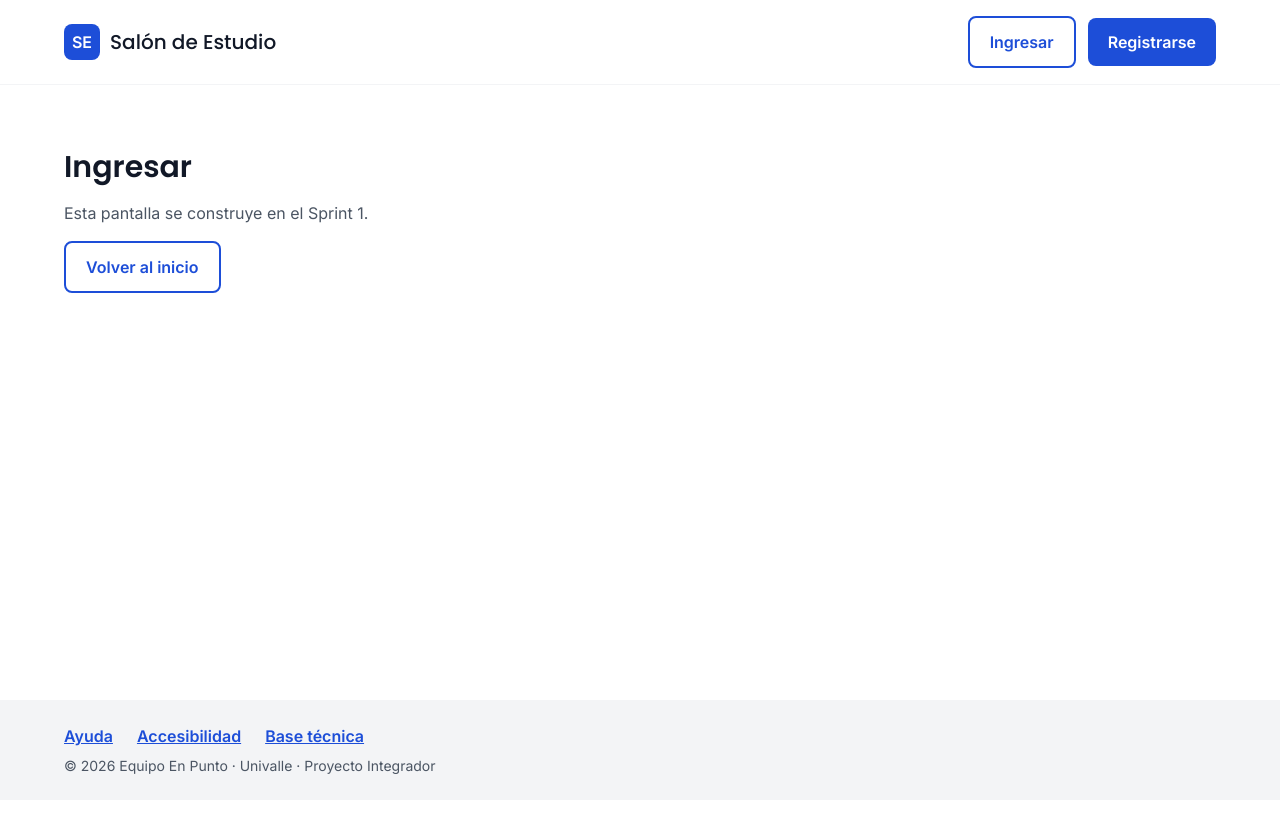
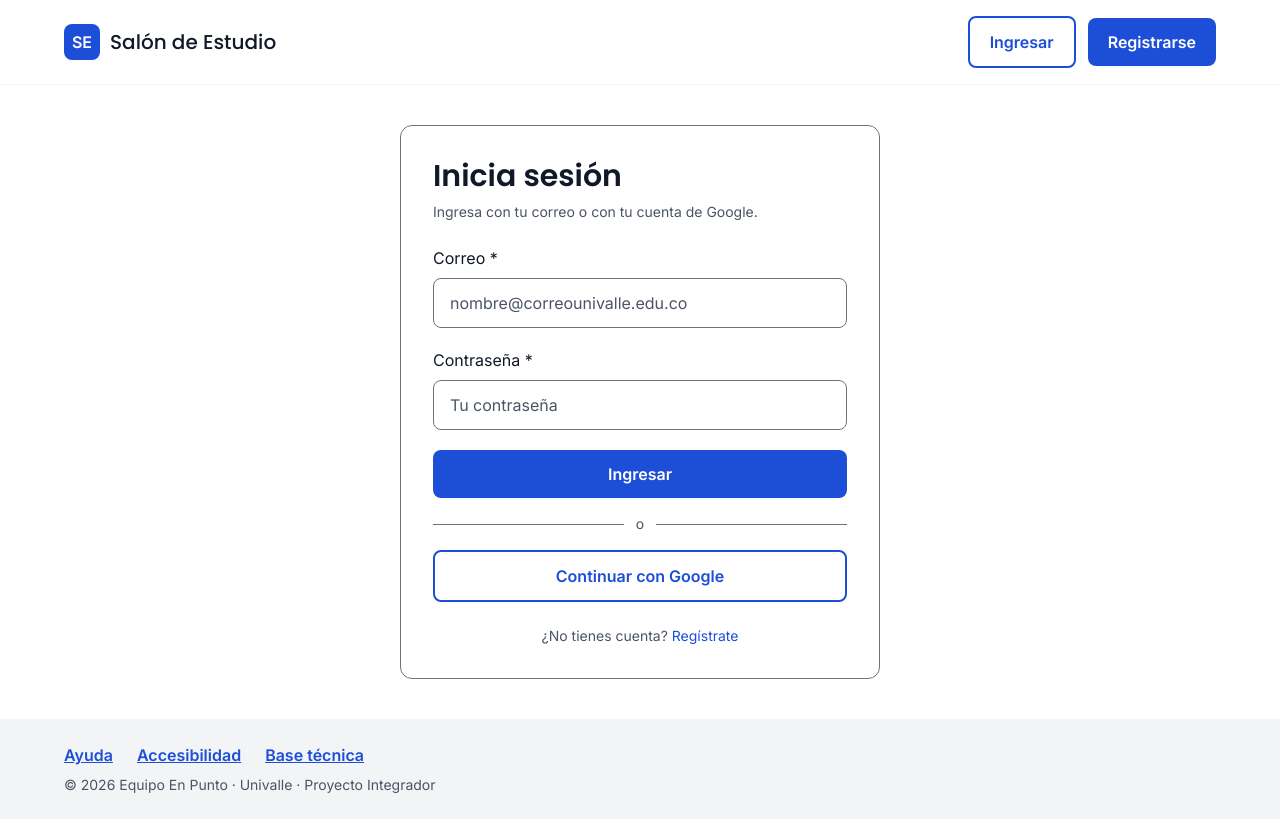
Before and after one commit to mini-proyecto-integrador2/frontend, a React (Vite) app: page /ingresar in a window 1280 px wide. Built offline with nearby package versions, Linux system fonts and the light colour scheme; no server answers.

Commit message:
feat(US-03): pantalla de inicio de sesión con estados de error y Google simulado

```diff
--- a/src/App.tsx
+++ b/src/App.tsx
@@ -6,6 +6,7 @@ import NoEncontrada from './pages/NoEncontrada'
 import EnConstruccion from './pages/EnConstruccion'
 import Registro from './pages/Registro'
 import RutaPrivada from './components/RutaPrivada'
+import Ingresar from './pages/Ingresar'
 
 // Rutas del mapa del sitio (C02). Las que aún no tienen historia muestran "En construcción".
 export default function App() {
@@ -14,7 +15,7 @@ export default function App() {
       <Route element={<LayoutBase />}>
         {/* Públicas */}
         <Route path="/" element={<Inicio />} />
-        <Route path="/ingresar" element={<EnConstruccion titulo="Ingresar" sprint={1} />} />
+        <Route path="/ingresar" element={<Ingresar />} />
         <Route path="/registro" element={<Registro />} />
         <Route path="/ayuda" element={<EnConstruccion titulo="Ayuda" sprint={6} />} />
 
--- /dev/null
+++ b/src/pages/Ingresar.tsx
@@ -0,0 +1,148 @@
+import { useState } from 'react'
+import type { FormEvent } from 'react'
+import { Link, useNavigate } from 'react-router-dom'
+import Boton from '../components/Boton'
+import Campo from '../components/Campo'
+import Carga from '../components/Carga'
+import Mensaje from '../components/Mensaje'
+import { useSesion } from '../context/SesionContexto'
+
+type Errores = { correo?: string; contrasena?: string }
+
+const MSG_CREDENCIALES =
+  'Correo o contraseña incorrectos. Revisa tus datos e inténtalo de nuevo.'
+const MSG_GOOGLE =
+  'No se pudo continuar con Google. Puedes intentarlo de nuevo o ingresar con tu correo.'
+
+// Datos simulados (Bloque 3). En el Bloque 4 se reemplazan por la API.
+const CORREO_SIMULADO = 'camila.rojas@correounivalle.edu.co'
+const CONTRASENA_SIMULADA = 'Estudio123'
+
+export default function Ingresar() {
+  const navigate = useNavigate()
+  const { iniciarSesion } = useSesion()
+  const [correo, setCorreo] = useState('')
+  const [contrasena, setContrasena] = useState('')
+  const [errores, setErrores] = useState<Errores>({})
+  const [banner, setBanner] = useState('')
+  const [cargando, setCargando] = useState(false)
+  const [textoCarga, setTextoCarga] = useState('Iniciando sesión...')
+
+  function enviar(evento: FormEvent<HTMLFormElement>) {
+    evento.preventDefault()
+    if (cargando) return
+
+    const e: Errores = {}
+    if (!correo.trim()) e.correo = 'Escribe tu correo.'
+    else if (!/^[^\s@]+@[^\s@]+\.[^\s@]+$/.test(correo.trim())) {
+      e.correo = 'Escribe un correo válido, por ejemplo nombre@correounivalle.edu.co.'
+    }
+    if (!contrasena) e.contrasena = 'Escribe tu contraseña.'
+
+    setBanner('')
+    if (e.correo || e.contrasena) {
+      setErrores(e)
+      document.getElementById(e.correo ? 'ingresar-correo' : 'ingresar-contrasena')?.focus()
+      return
+    }
+
+    setErrores({})
+    setTextoCarga('Iniciando sesión...')
+    setCargando(true)
+    setTimeout(() => {
+      setCargando(false)
+      if (correo.trim().toLowerCase() === CORREO_SIMULADO && contrasena === CONTRASENA_SIMULADA) {
+        iniciarSesion({ nombres: 'Camila', usuario: 'camila_rojas', avatar: 'A' })
+        navigate('/panel')
+        return
+      }
+      setBanner(MSG_CREDENCIALES)
+      document.getElementById('ingresar-correo')?.focus()
+    }, 1000)
+  }
+
+  function continuarConGoogle() {
+    if (cargando) return
+    setErrores({})
+    setBanner('')
+    setTextoCarga('Conectando con Google...')
+    setCargando(true)
+    setTimeout(() => {
+      setCargando(false)
+      setBanner(MSG_GOOGLE)
+    }, 1000)
+  }
+
+  return (
+    <section className="mx-auto w-full max-w-lg px-4 py-10">
+      <div className="rounded-xl border border-borde bg-white p-6 sm:p-8">
+        <h1 className="text-2xl font-bold text-texto sm:text-3xl">Inicia sesión</h1>
+        <p className="mt-2 text-sm text-texto-secundario">
+          Ingresa con tu correo o con tu cuenta de Google.
+        </p>
+
+        <form onSubmit={enviar} noValidate className="mt-6 flex flex-col gap-5">
+          {banner && <Mensaje tipo="error">{banner}</Mensaje>}
+
+          <Campo
+            id="ingresar-correo"
+            type="email"
+            label="Correo *"
+            placeholder="nombre@correounivalle.edu.co"
+            autoComplete="email"
+            value={correo}
+            onChange={(e) => {
+              setCorreo(e.target.value)
+              if (errores.correo) setErrores((x) => ({ ...x, correo: undefined }))
+            }}
+            error={errores.correo}
+          />
+
+          <Campo
+            id="ingresar-contrasena"
+            type="password"
+            label="Contraseña *"
+            placeholder="Tu contraseña"
+            autoComplete="current-password"
+            value={contrasena}
+            onChange={(e) => {
+              setContrasena(e.target.value)
+              if (errores.contrasena) setErrores((x) => ({ ...x, contrasena: undefined }))
+            }}
+            error={errores.contrasena}
+          />
+
+          <div className="flex flex-col gap-4">
+            <Boton type="submit" tipo="primario" className="w-full" disabled={cargando}>
+              Ingresar
+            </Boton>
+            {cargando && <Carga texto={textoCarga} className="justify-center" />}
+
+            <div className="flex items-center gap-3 text-sm text-texto-secundario">
+              <span className="h-px flex-1 bg-borde" aria-hidden="true" />
+              <span>o</span>
+              <span className="h-px flex-1 bg-borde" aria-hidden="true" />
+            </div>
+
+            <Boton
+              type="button"
+              tipo="secundario"
+              className="w-full"
+              disabled={cargando}
+              onClick={continuarConGoogle}
+            >
+              Continuar con Google
+            </Boton>
+          </div>
+        </form>
+
+        <p className="mt-6 text-center text-sm text-texto-secundario">
+          ¿No tienes cuenta?{' '}
+          <Link to="/registro" className="text-primario hover:underline">
+            Regístrate
+          </Link>
+        </p>
+      </div>
+    </section>
+  )
+}
```
